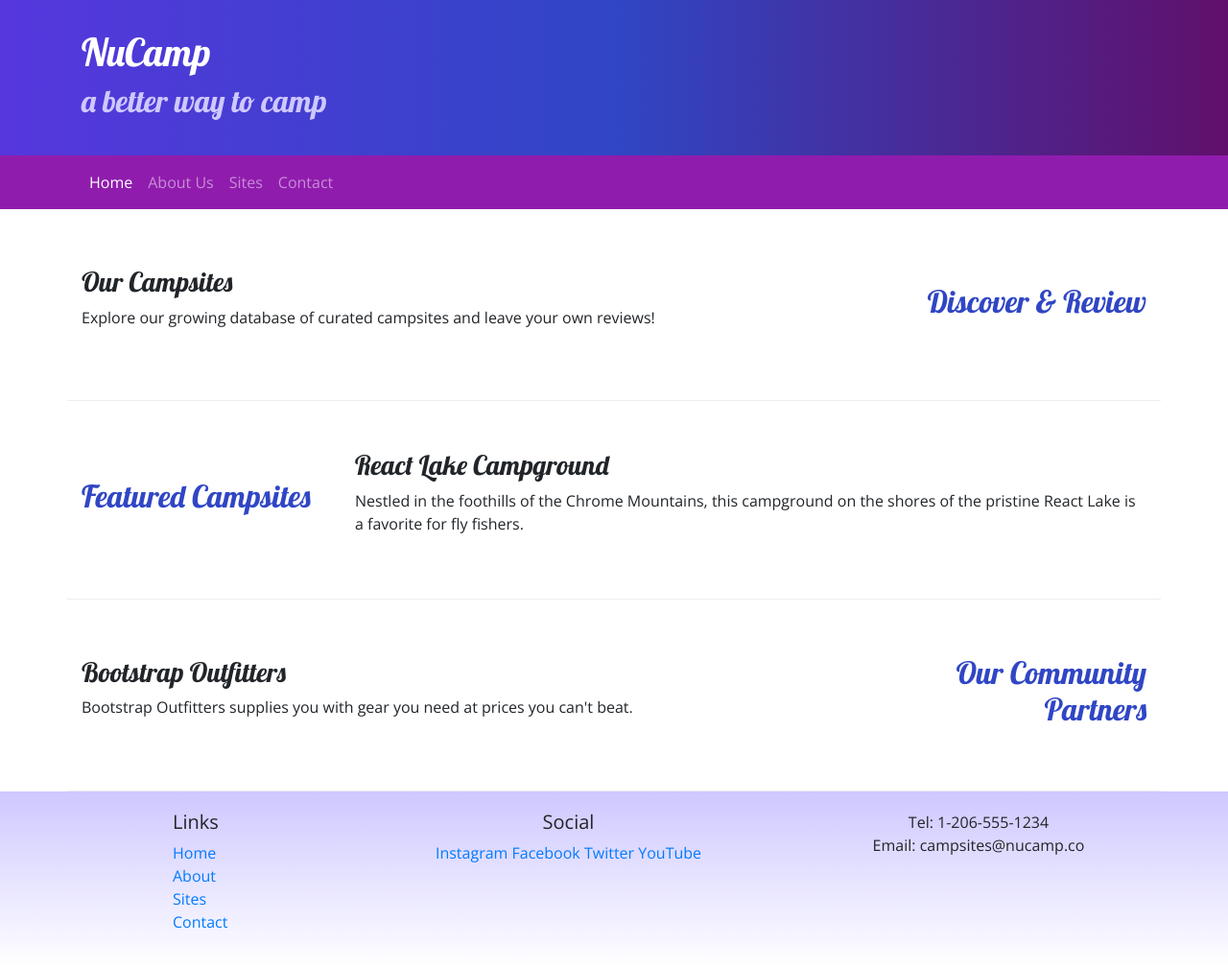
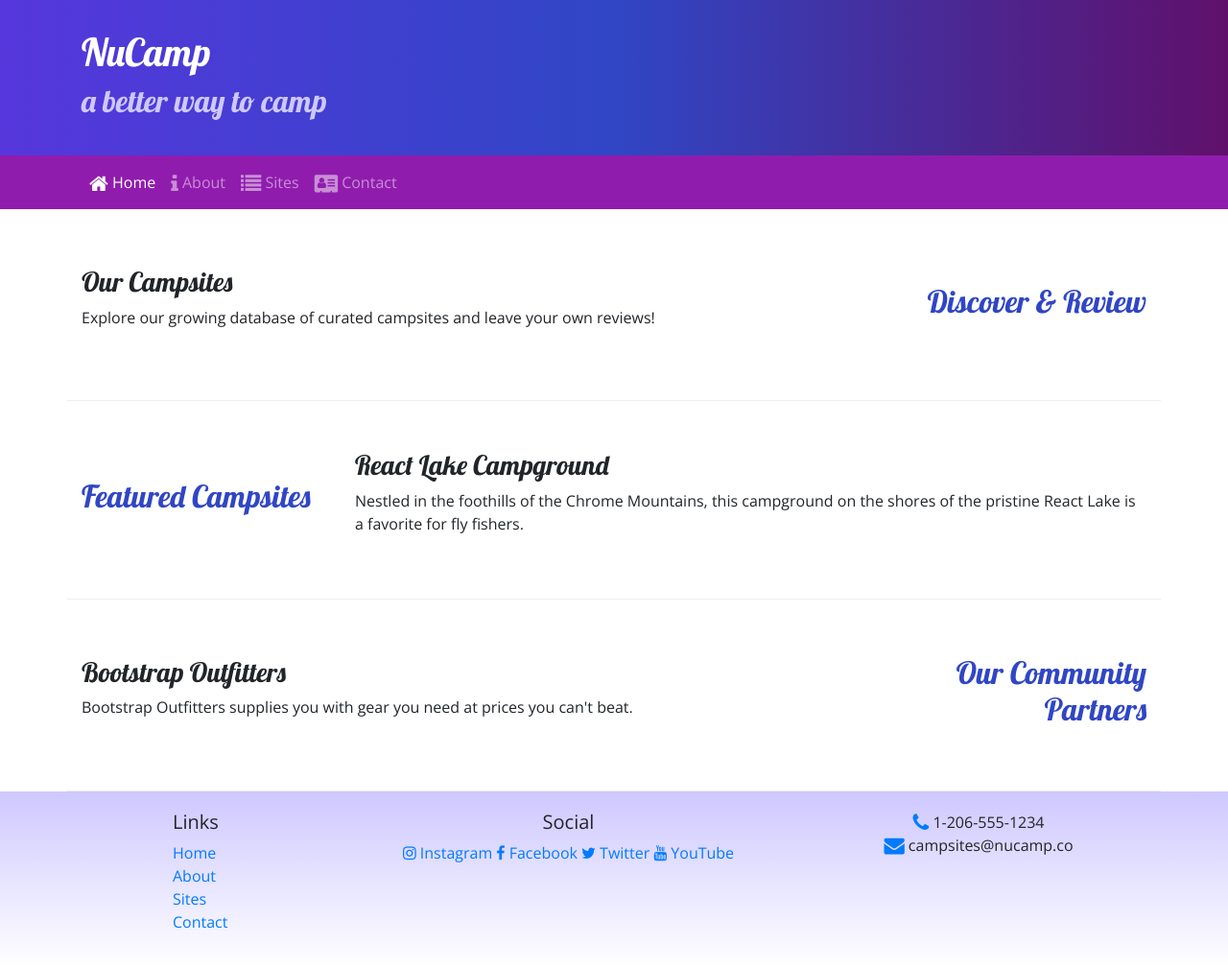
Before and after one commit to J-Moreno/BootstrapProjectSetup, a website: page index.html in a window 1280 px wide. Shown: the whole page at 96% size. Drawn offline with nearby package versions, Linux system fonts and the light colour scheme.

Commit message:
Icon Fonts

```diff
--- a/index.html
+++ b/index.html
@@ -6,6 +6,8 @@
     <meta name="viewport" content="width=device-width, initial-scale=1" />
     <!-- Bootstrap CSS -->
     <link rel="stylesheet" href="node_modules/bootstrap/dist/css/bootstrap.min.css" />
+    <!-- Additional CSS -->
+    <link rel="stylesheet" href="node_modules/font-awesome/css/font-awesome.min.css">
     <link rel="stylesheet" href="https://fonts.googleapis.com/css?family=Lobster|Open+Sans" />
     <link rel="stylesheet" href="css/styles.css" />
     <title>NuCamp: A Better Way To Camp</title>
@@ -33,21 +35,25 @@
                         <ul class="navbar-nav">
                             <li class="nav-item active">
                                 <a  class="nav-link" href="#">
+                                    <i class="fa fa-home fa-lg"></i>
                                     Home
                                 </a>
                             </li>
                             <li class="nav-item">
                                 <a class="nav-link" href="about.html">
-                                    About Us
+                                    <i class="fa fa-info fa-lg"></i>
+                                    About
                                 </a>
                             </li>
                             <li class="nav-item">
                                 <a class="nav-link" href="#">
+                                    <i class="fa fa-list fa-lg"></i>
                                     Sites
                                 </a>
                             </li>
                             <li class="nav-item">
                                 <a class="nav-link" href="#">
+                                    <i class="fa fa-address-card fa-lg"></i>
                                     Contact
                                 </a>
                             </li>
@@ -106,14 +112,26 @@
                 </div>
                 <div class="col-6 col-sm-5 text-center">
                         <h5>Social</h5>
-                        <a href="http://instagram.com/">Instagram</a>
-                        <a href="http://facebook.com/">Facebook</a>
-                        <a href="http://twitter.com/">Twitter</a>
-                        <a href="http://youtube.com/">YouTube</a>
+                        <a href="http://instagram.com/">
+                            <i class="fa fa-instagram"></i>
+                            Instagram
+                        </a>
+                        <a href="http://facebook.com/">
+                            <i class="fa fa-facebook"></i>
+                            Facebook
+                        </a>
+                        <a href="http://twitter.com/">
+                            <i class="fa fa-twitter"></i>
+                            Twitter
+                        </a>
+                        <a href="http://youtube.com/">
+                            <i class="fa fa-youtube"></i>
+                            YouTube
+                        </a>
                 </div>
                 <div class="col-sm-4 text-center">
-                    Tel: 1-206-555-1234<br />
-                    Email: campsites@nucamp.co
+                    <i class="fa fa-phone fa-lg text-primary"></i> 1-206-555-1234<br />
+                    <i class="fa fa-envelope fa-lg text-primary"></i> campsites@nucamp.co
                 </div>
             </div>
         </div>
--- a/package.json
+++ b/package.json
@@ -4,8 +4,8 @@
   "description": "This is a website for the fictional campsite review site Nucamp",
   "main": "index.html",
   "scripts": {
-    "lite":"lite-server",
-    "start":"npm run lite",
+    "lite": "lite-server",
+    "start": "npm run lite",
     "test": "echo \"Error: no test specified\" && exit 1"
   },
   "author": "JMoreno",
@@ -15,6 +15,7 @@
   },
   "dependencies": {
     "bootstrap": "^4.0.0",
+    "font-awesome": "^4.7.0",
     "jquery": "^3.3.1",
     "popper.js": "^1.12.9"
   }
```
Also changed, not shown: about.html (+21 -7 lines), 1 other file.
